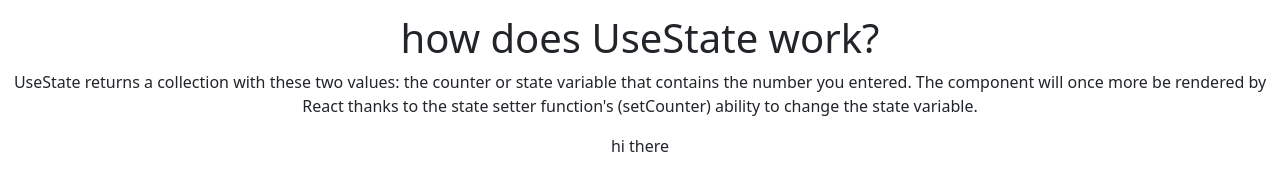
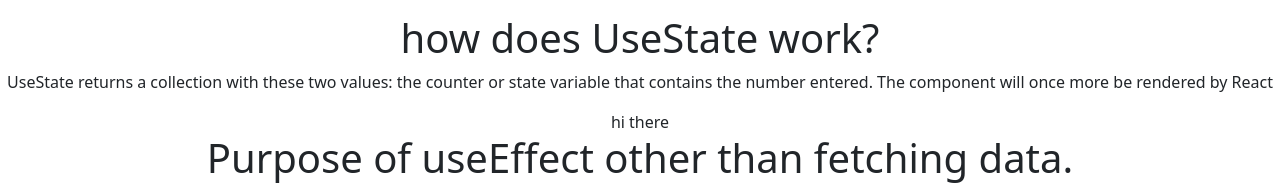
Before and after one commit to tanjinaesha/cafe, a React (Create React App) app in the folder Solution/: page / in a window 1280 px wide. Shown: the part 3577-3764 px from the top of the page. Before the commit the page ends 3735 px from the top, so only its background shows below. Built offline with nearby package versions, Linux system fonts and the light colour scheme.

Commit message:
ans three add

```diff
--- a/Solution/src/components/Blog/Blog.js
+++ b/Solution/src/components/Blog/Blog.js
@@ -9,8 +9,9 @@ Properties, also known as props, refer to a component's setup. They come from ab
 <p>state
 When a Component mounts, a data structure called the state is created with a preset value</p>
 <h1>how does UseState work?</h1>
-<p>UseState returns a collection with these two values: the counter or state variable that contains the number you entered. The component will once more be rendered by React thanks to the state setter function's (setCounter) ability to change the state variable.</p>
+<p>UseState returns a collection with these two values: the counter or state variable that contains the number  entered. The component will once more be rendered by React </p>
 hi there
+<h1>Purpose of useEffect other than fetching data.</h1>
 
         </>
     );
```
